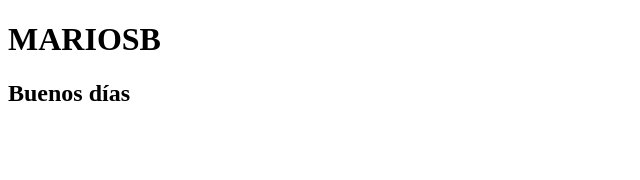
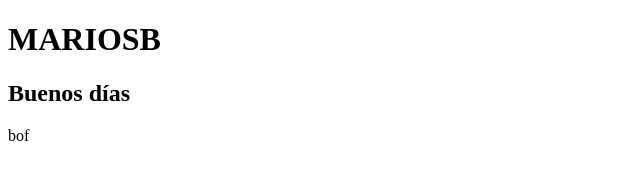
Before and after one commit to mariosb-13/remotoVSC, a plain HTML site: page index.html in a window 1280 px wide. Shown: the full height of the page, 0-640 px from the left. Drawn offline with Linux system fonts and the light colour scheme.

Commit message:
Update index.html

```diff
--- a/index.html
+++ b/index.html
@@ -8,5 +8,6 @@
 <body>
     <h1>MARIOSB</h1>
     <h2>Buenos días</h2>
+    <p>bof</p>
 </body>
 </html>
```
